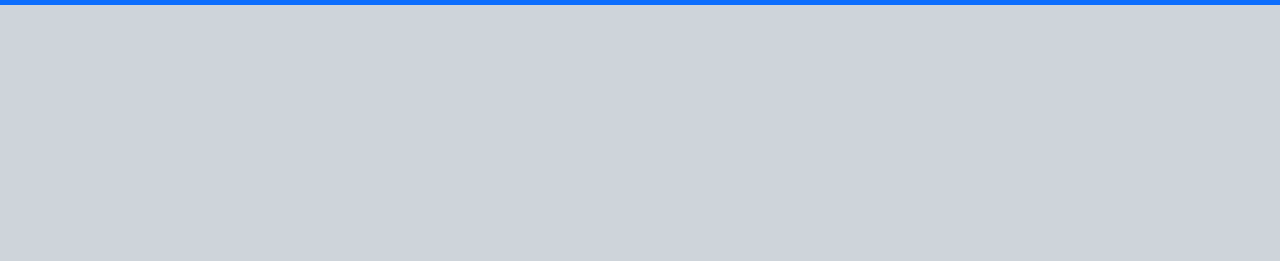
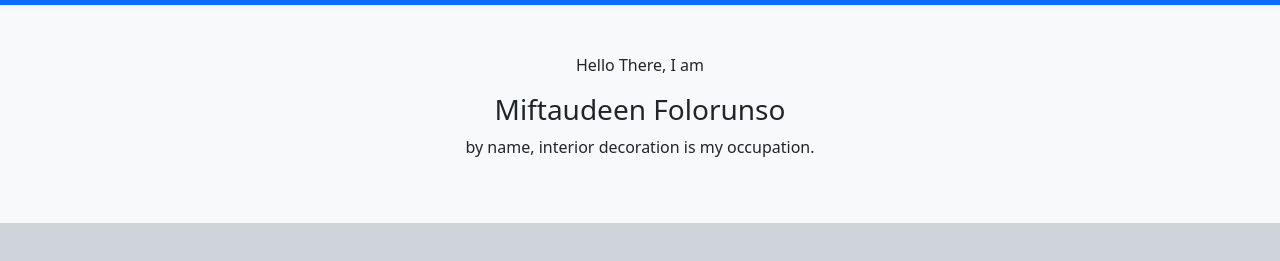
Before and after one commit to Mukaram51/Biodun_Decor, a plain HTML site: page index.html in a window 1280 px wide. Shown: the part 51-312 px from the top of the page. Drawn offline with nearby package versions, Linux system fonts and the light colour scheme.

Commit message:
update index.html

```diff
--- a/index.html
+++ b/index.html
@@ -12,11 +12,12 @@
 </head>
 
 <body class="bg-dark-subtle">
+  <!-- Header with brand name and Navigation bar -->
   <header>
     <div class="navbar navbar-expand-lg bg-primary">
       <div class="container-fluid">
         <a href="index.html" class="navbar-brand text-light">Biodun Decor</a>
-
+        <!-- Hamburger menu button for mobile view -->
         <button class="navbar-toggler" type="button" data-bs-toggle="collapse" data-bs-target="#navbarSupportedContent" aria-controls="navbarSupportedContent" aria-expanded="false" aria-label="Toggle navigation">
           <span class="navbar-toggler-icon"></span>
         </button>
@@ -41,7 +42,13 @@
   </header>
 
   <main>
-
+    <div class="bg-body-tertiary me-auto p-5 text-center">
+      <p>Hello There, I am </p>
+      <h3>
+        Miftaudeen Folorunso
+      </h3>
+      <p>by name, interior decoration is my occupation.</p>
+    </div>
   </main>
 </body>
 
```
